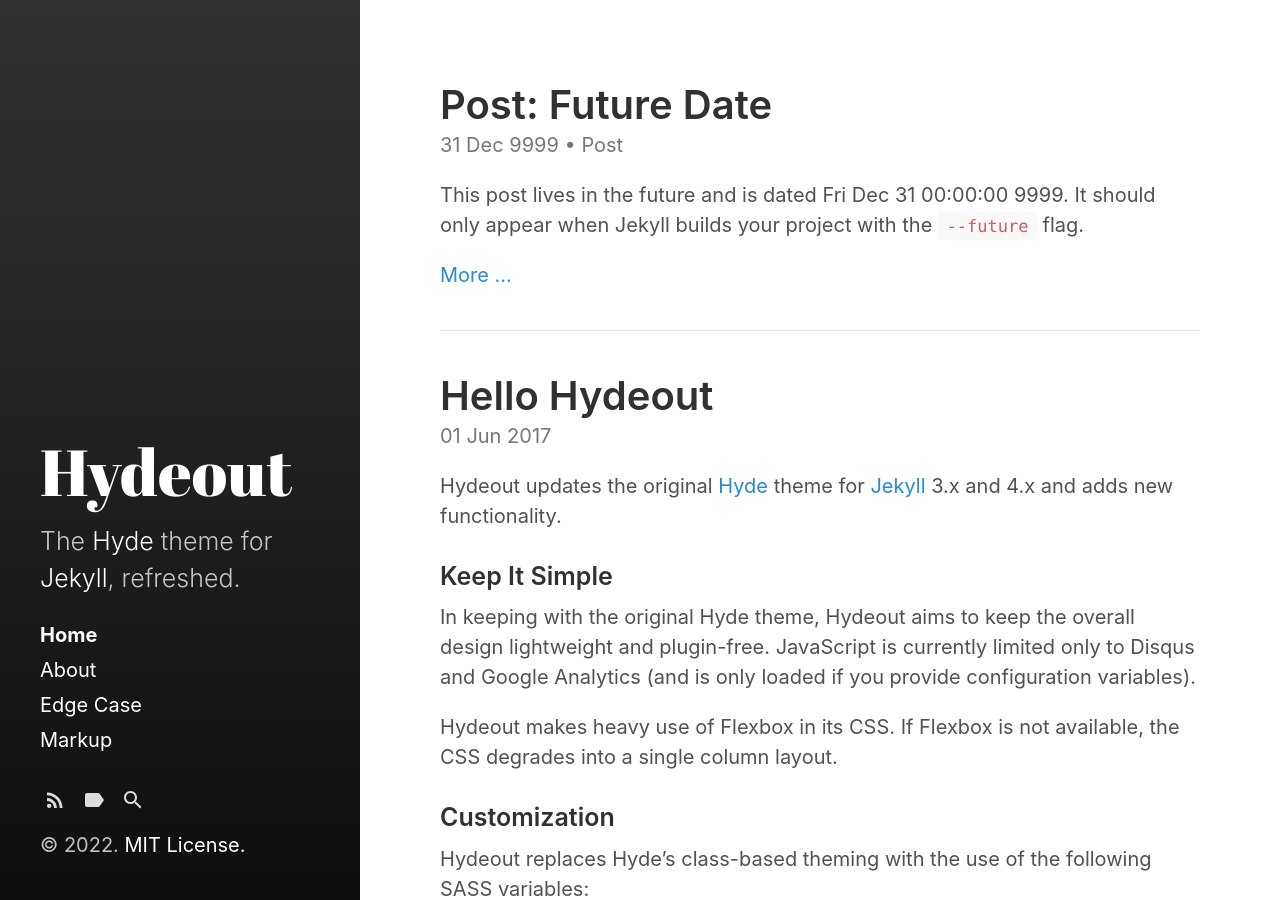
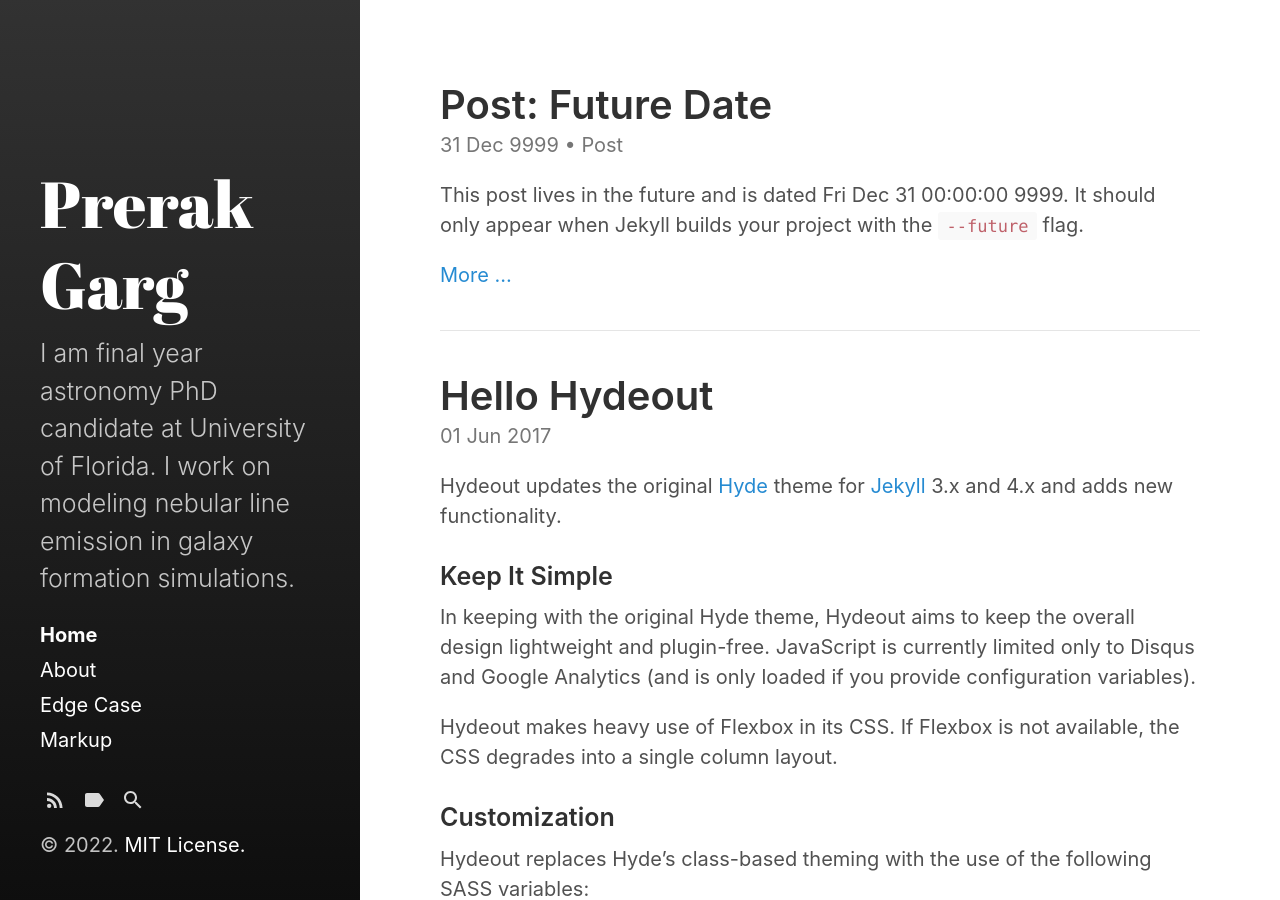
Before and after one commit to prerakgarg07/prerakgarg07.github.io, a Jekyll site: the page built from index.html, in a window 1280 px wide and 900 px high. Built offline with Jekyll 4.4.1, drawn with Linux system fonts in a browser that asks for light colours; the list of posts is cut into pages by our own code.

Commit message:
Update _config.yml

```diff
--- a/_config.yml
+++ b/_config.yml
@@ -3,11 +3,11 @@ markdown:         kramdown
 highlighter:      rouge
 
 # Setup
-title:            Hydeout
+title:            Prerak Garg
 tagline:          'A Jekyll theme'
-description:      'The <a href="http://hyde.getpoole.com" target="_blank">Hyde</a> theme for <a href="http://jekyllrb.com" target="_blank">Jekyll</a>, refreshed.'
-url:              https://fongandrew.github.io
-baseurl:          '/hydeout'
+description:      'I am final year astronomy PhD candidate at University of Florida. I work on modeling nebular line emission in galaxy formation simulations.'
+url:              https://prerakgarg07.github.io/
+baseurl:          '/'
                   # the optional subpath of your site, e.g. "/blog"
                   # NB: This applies to all pages in your Jekyll site.
                   # If you want to move just the blog index pages but keep
@@ -15,8 +15,8 @@ baseurl:          '/hydeout'
                   # sidebar_blog_link below.
 
 author:
-  name:           'Andrew Fong'
-  url:            https://twitter.com/fongandrewc
+  name:           'Prerak Garg'
+  url:            https://twitter.com/prerakgarg
 
 paginate:         5
 # paginate_path:    '/page:num'
```
